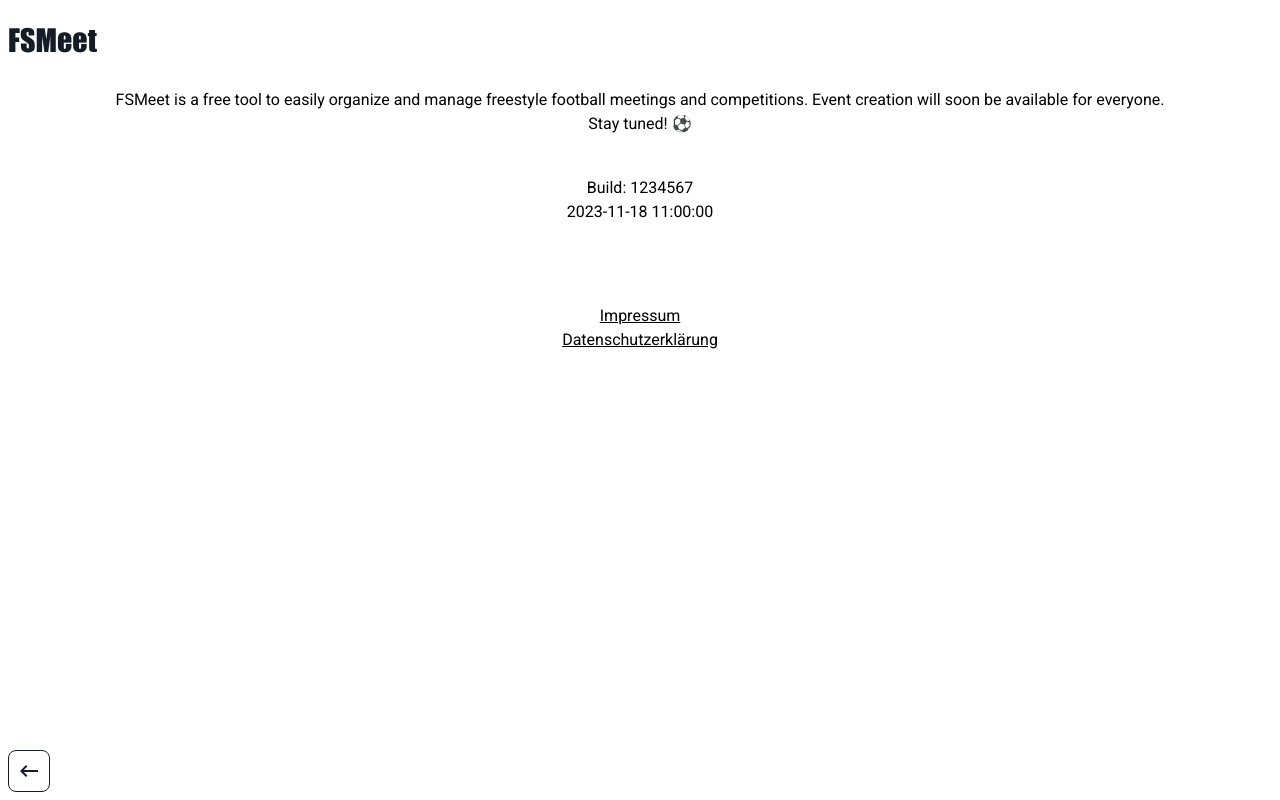
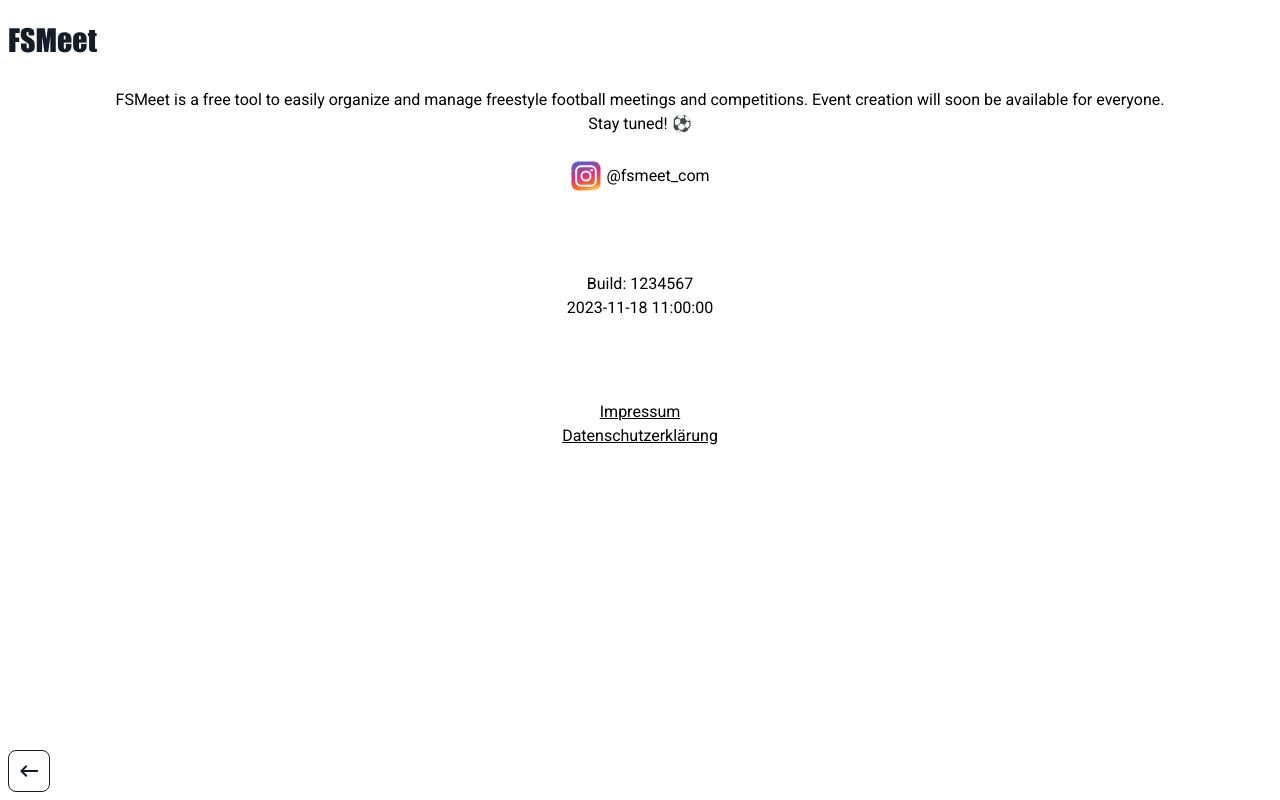
Before and after one commit to nilsfs7/fsmeet-frontend, a Next.js app: page /about in a window 1280 px wide. Built offline with nearby package versions, Linux system fonts and the light colour scheme.

Commit message:
about: add social link to instagram

```diff
--- a/pages/about.tsx
+++ b/pages/about.tsx
@@ -1,8 +1,10 @@
 import { LogoFSMeet } from '@/components/Logo';
 import Navigation from '@/components/Navigation';
 import ActionButton from '@/components/common/ActionButton';
+import SocialLink from '@/components/user/SocialLink';
 import { routeDataProtection, routeHome, routeImprint } from '@/types/consts/routes';
 import { Action } from '@/types/enums/action';
+import { Platform } from '@/types/enums/platform';
 import { NextPage } from 'next';
 import Link from 'next/link';
 
@@ -23,7 +25,11 @@ const About: NextPage = () => {
         <div>FSMeet is a free tool to easily organize and manage freestyle football meetings and competitions. Event creation will soon be available for everyone.</div>
         <div>Stay tuned! ⚽</div>
 
-        <div className="mt-10">{`Build: ${shortSha}`}</div>
+        <div className="mt-6">
+          <SocialLink platform={Platform.INSTAGRAM} path={'@fsmeet_com'}></SocialLink>
+        </div>
+
+        <div className="mt-20">{`Build: ${shortSha}`}</div>
         <div>{buildTime}</div>
 
         <div className="mt-20">
```
